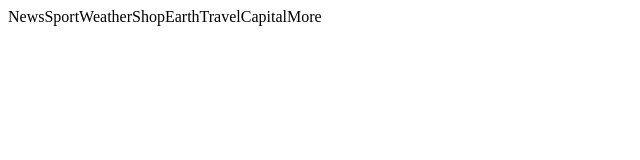
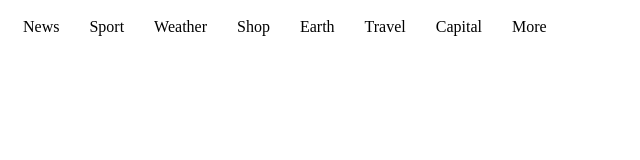
Before and after one commit to jasonHYLam/mobile-menu, a website built with webpack: page src/index.html in a window 1280 px wide. Shown: the whole page, without its empty margins (0-640 px from the left). Built offline with nearby package versions, Linux system fonts and the light colour scheme.

Commit message:
Add Padding To Menu Options

```diff
--- a/src/style.css
+++ b/src/style.css
@@ -1,3 +1,7 @@
 .container {
     display: flex;
 }
+
+.menu-option {
+    padding: 10px 15px 10px;
+}
```
Also changed, not shown: dist/main.js.
